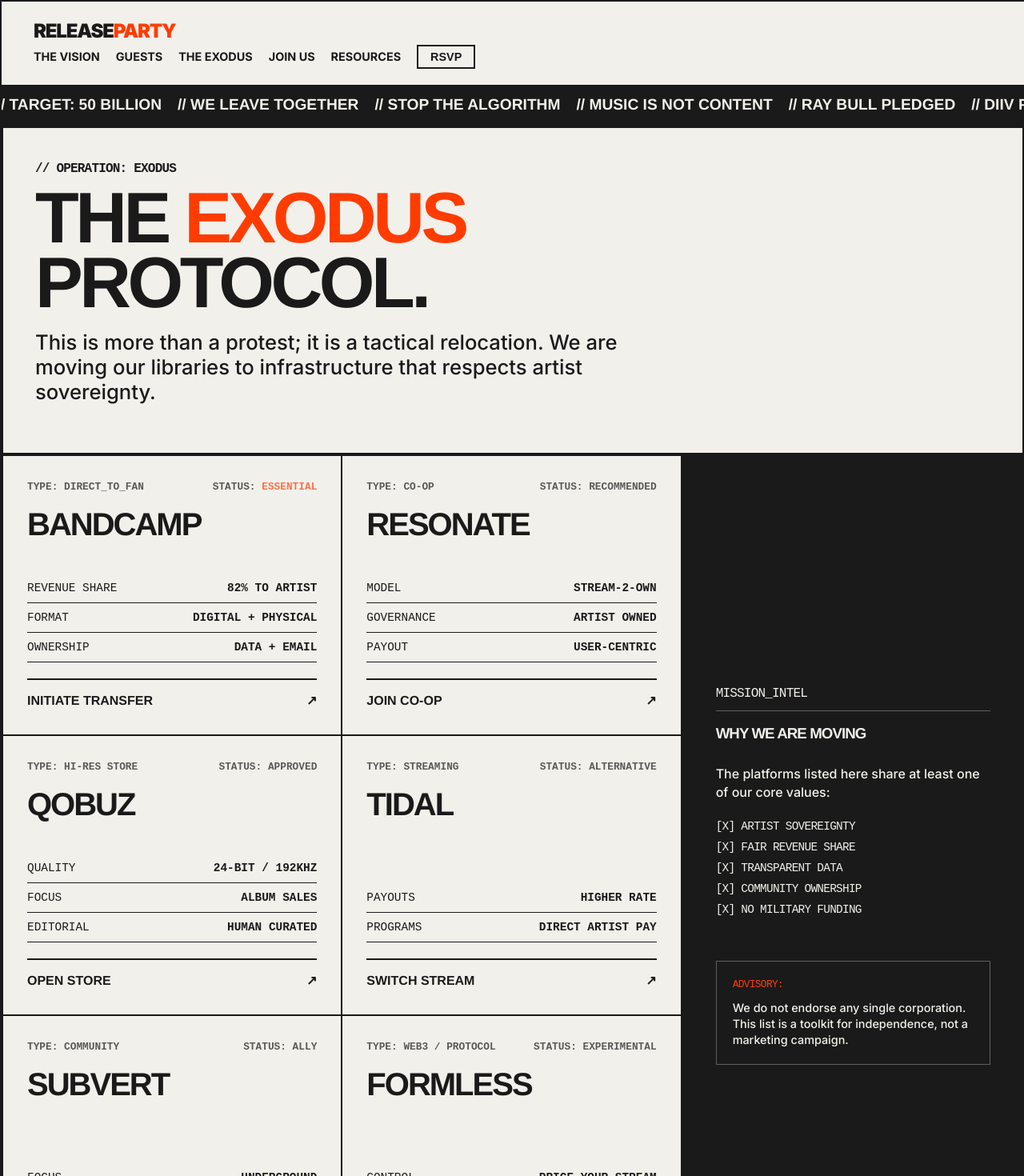
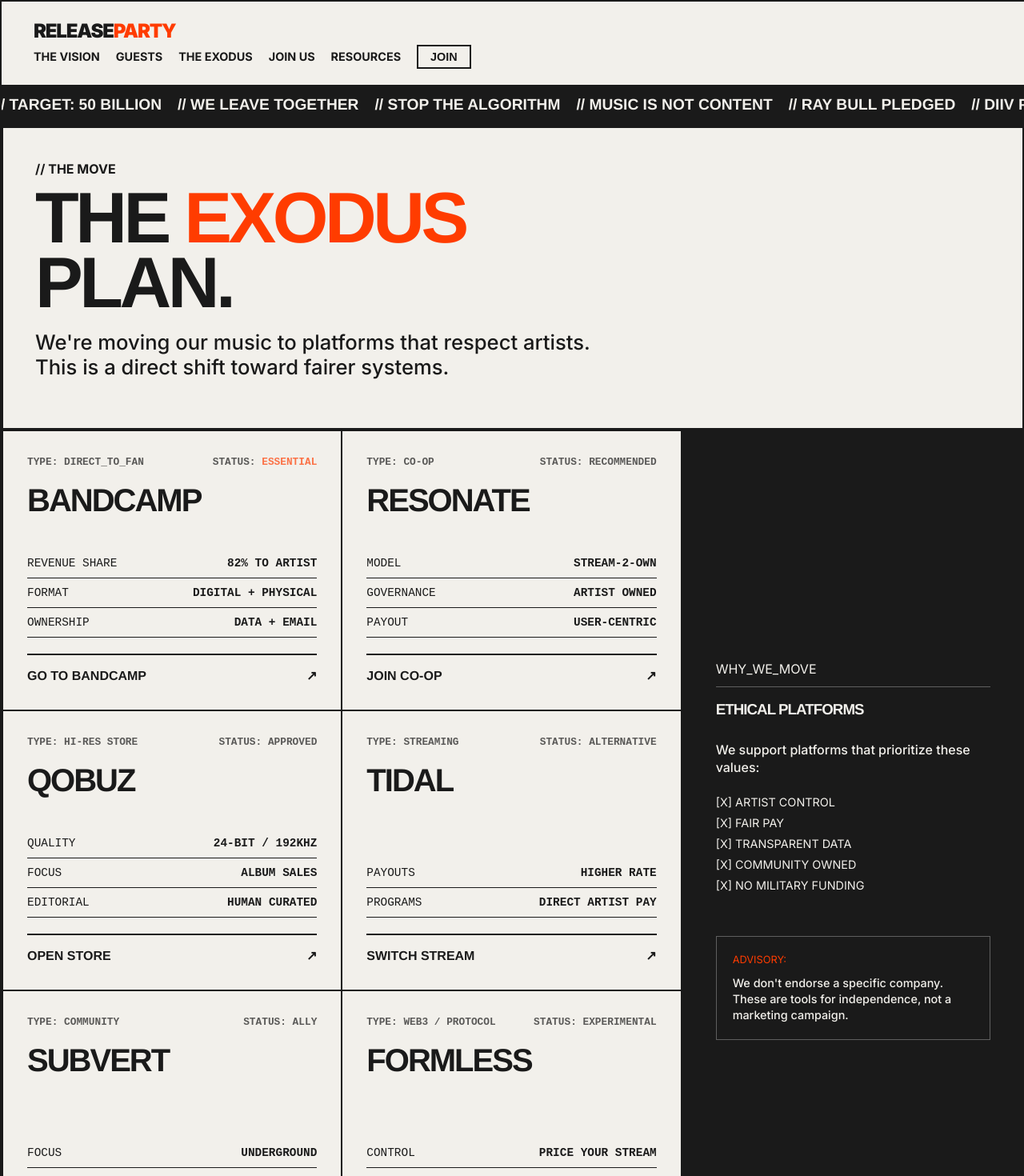
Before and after one commit to ang2990/releaseparty, a SvelteKit app: page /exodus in a window 1280 px wide. Shown: the top 1470 px of the page at 80% size. Built offline with nearby package versions, Linux system fonts and the light colour scheme.

Commit message:
UX: Remove ridiculous terminology and simplify language
- Replace 'manifest' and 'boarding' with 'join' and 'move'

- Rename CSS classes from manifest to attendee

- Rewrite Vision and Exodus content for direct, person-to-person voice

- Standardize button and modal labels

```diff
--- a/GOOGLE_APPS_SCRIPT.js
+++ b/GOOGLE_APPS_SCRIPT.js
@@ -1,5 +1,5 @@
 /**
- * GOOGLE APPS SCRIPT FOR RELEASE PARTY JOIN FORM
+ * GOOGLE APPS SCRIPT FOR RELEASE PARTY JOIN SCRIPT
  *
  * 1. Create a Google Sheet.
  * 2. Go to Extensions > Apps Script.
--- a/src/app.css
+++ b/src/app.css
@@ -351,13 +351,8 @@
 }
 .btn-outline:hover { background: var(--text-color); color: var(--bg-color); }
 
-/* --- GUEST LIST (MANIFEST) --- */
-.font-mono {
-    font-family: 'Courier New', Courier, monospace;
-    letter-spacing: -0.05em;
-}
-
-.manifest-header {
+/* --- ATTENDEE LIST --- */
+.attendee-header {
     display: flex;
     justify-content: space-between;
     align-items: flex-end;
@@ -366,12 +361,12 @@
     padding-bottom: 20px;
 }
 
-.manifest-list {
+.attendee-list {
     display: flex;
     flex-direction: column;
 }
 
-.manifest-row {
+.attendee-row {
     display: grid;
     grid-template-columns: 0.5fr 2fr 1fr; /* ID, Name, Role */
     align-items: center;
@@ -382,7 +377,7 @@
     position: relative;
 }
 
-.manifest-row:hover {
+.attendee-row:hover {
     background: var(--text-color);
     color: var(--bg-color);
     padding-left: 10px;
@@ -390,24 +385,24 @@
 }
 
 /* On hover, change the accent color elements inside the row if needed */
-.manifest-row:hover .text-accent {
+.attendee-row:hover .text-accent {
     color: var(--bg-color);
 }
 
-.manifest-id {
+.attendee-id {
     font-family: 'Courier New', monospace;
     font-weight: 700;
     opacity: 0.6;
 }
 
-.manifest-name {
+.attendee-name {
     font-family: var(--font-heading);
     font-weight: 900;
     font-size: 1.5rem;
     text-transform: uppercase;
 }
 
-.manifest-role {
+.attendee-role {
     font-family: 'Courier New', monospace;
     font-weight: 700;
     text-align: right;
--- a/src/lib/components/AttendeeCard.svelte
+++ b/src/lib/components/AttendeeCard.svelte
@@ -4,7 +4,7 @@
 
 <div class="ticket-view" style="background-image: url('{image}');">
     <div class="ticket-overlay"></div>
-    <div class="ticket-stamp">RSVP'd</div>
+    <div class="ticket-stamp">JOINED</div>
     <div class="ticket-data">
         <div class="font-mono" style="font-size: 0.8rem; border-bottom: 1px solid rgba(255,255,255,0.5); padding-bottom: 5px; margin-bottom: 5px;">USER_ID: #{id}</div>
         <h2 style="font-size: 3rem; line-height: 1; text-transform: uppercase;">{name}</h2>
--- a/src/routes/+layout.svelte
+++ b/src/routes/+layout.svelte
@@ -34,7 +34,7 @@
                 modal.style.display = 'flex';
             }
             if (modalTitle) {
-                modalTitle.innerText = role + " RSVP";
+                modalTitle.innerText = "JOIN AS " + role;
             }
         }
 
@@ -72,7 +72,7 @@
             <a href="/exodus" class="nav-link">The Exodus</a>
             <a href="/join" class="nav-link">Join Us</a>
             <a href="/resources" class="nav-link">Resources</a>
-            <button type="button" class="nav-link text-accent" onclick={() => openModal('RSVP')}>RSVP</button>
+            <button type="button" class="nav-link text-accent" onclick={() => openModal('ARTIST')}>JOIN</button>
         </nav>
     </header>
 
@@ -126,15 +126,15 @@
     <div class="modal-overlay" id="modal">
         <div class="modal-box">
             <div style="display: flex; justify-content: space-between; margin-bottom: 20px;">
-                <h2 id="modal-title">RSVP</h2>
+                <h2 id="modal-title">JOIN</h2>
                 <button style="font-size: 2rem; cursor: pointer; line-height: 0.5; background: none; border: none; color: inherit; padding: 0;" onclick={() => closeModal()}>&times;</button>
             </div>
-            <p style="margin-bottom: 30px;">Add your leverage to the movement. Your data will be recorded in the collective manifest.</p>
+            <p style="margin-bottom: 30px;">Add your leverage to the movement. Your information will be added to our list.</p>
 
             {#if modalSuccess}
                 <div style="text-align: center; padding: 40px 0;">
                     <h2 class="text-large text-accent" style="margin-bottom: 20px;">CONFIRMED</h2>
-                    <p style="font-weight: 700;">Manifest Signed. Welcome to the Exodus.</p>
+                    <p style="font-weight: 700;">Joined. Welcome to the Exodus.</p>
                     <button class="btn" style="margin-top: 40px;" onclick={() => closeModal()}>DISMISS</button>
                 </div>
             {:else}
@@ -164,7 +164,7 @@
                     </div>
 
                     <button class="btn" style="width: 100%; margin-top: 20px;" disabled={modalSubmitting}>
-                        {modalSubmitting ? 'TRANSMITTING...' : 'SIGN MANIFEST'}
+                        {modalSubmitting ? 'TRANSMITTING...' : 'JOIN'}
                     </button>
                 </form>
             {/if}
--- a/src/routes/exodus/+page.svelte
+++ b/src/routes/exodus/+page.svelte
@@ -6,10 +6,10 @@
     <!-- HERO SECTION -->
     <div class="grid-row">
         <div class="grid-item" style="padding-bottom: 60px;">
-            <div class="font-mono" style="margin-bottom: 10px; font-weight: 700;">// OPERATION: EXODUS</div>
-            <h1 class="text-huge">The <span class="text-accent">Exodus</span><br>Protocol.</h1>
+            <div class="font-mono" style="margin-bottom: 10px; font-weight: 700;">// THE MOVE</div>
+            <h1 class="text-huge">The <span class="text-accent">Exodus</span><br>Plan.</h1>
             <p class="exodus-intro">
-                This is more than a protest; it is a tactical relocation. We are moving our libraries to infrastructure that respects artist sovereignty.
+                We're moving our music to platforms that respect artists. This is a direct shift toward fairer systems.
             </p>
         </div>
     </div>
@@ -42,7 +42,7 @@
                         </div>
                     </div>
                     <div class="card-action">
-                        INITIATE TRANSFER <span>&nearr;</span>
+                        GO TO BANDCAMP <span>&nearr;</span>
                     </div>
                 </a>
 
@@ -170,24 +170,24 @@
         <div class="grid-item-nopad">
             <div class="mission-brief">
                 <div class="font-mono" style="margin-bottom: 20px; border-bottom: 1px solid rgba(255,255,255,0.3); padding-bottom: 10px;">
-                    MISSION_INTEL
+                    WHY_WE_MOVE
                 </div>
-                <h3 style="margin-bottom: 30px;">Why We Are Moving</h3>
+                <h3 style="margin-bottom: 30px;">Ethical Platforms</h3>
 
                 <p style="margin-bottom: 20px; font-size: 1rem;">
-                    The platforms listed here share at least one of our core values:
+                    We support platforms that prioritize these values:
                 </p>
                 <ul class="font-mono" style="list-style: none; font-size: 0.9rem; line-height: 1.8;">
-                    <li>[X] ARTIST SOVEREIGNTY</li>
-                    <li>[X] FAIR REVENUE SHARE</li>
+                    <li>[X] ARTIST CONTROL</li>
+                    <li>[X] FAIR PAY</li>
                     <li>[X] TRANSPARENT DATA</li>
-                    <li>[X] COMMUNITY OWNERSHIP</li>
+                    <li>[X] COMMUNITY OWNED</li>
                     <li>[X] NO MILITARY FUNDING</li>
                 </ul>
 
                 <div style="margin-top: 50px; padding: 20px; border: 1px solid rgba(255,255,255,0.3);">
                     <div class="font-mono" style="font-size: 0.8rem; margin-bottom: 10px; color: var(--accent-color);">ADVISORY:</div>
-                    <p style="font-size: 0.9rem;">We do not endorse any single corporation. This list is a toolkit for independence, not a marketing campaign.</p>
+                    <p style="font-size: 0.9rem;">We don't endorse a specific company. These are tools for independence, not a marketing campaign.</p>
                 </div>
             </div>
         </div>
--- a/src/routes/guest-list/+page.svelte
+++ b/src/routes/guest-list/+page.svelte
@@ -30,7 +30,7 @@
     <div class="grid-row grid-sidebar" id="guestlist">
         <!-- LEFT: THE ATTENDEES LIST -->
         <div class="grid-item" style="background: var(--bg-color);">
-            <div class="manifest-header">
+            <div class="attendee-header">
                 <div>
                     <h2 class="text-large">Attendees</h2>
                     <p class="font-mono" style="font-size: 0.8rem; margin-top: 5px;">// FULL_DATABASE_SYNC</p>
@@ -43,7 +43,7 @@
                 >
             </div>
 
-            <div class="manifest-list">
+            <div class="attendee-list">
                 {#each filteredAttendees as attendee}
                     <AttendeeRow
                         {...attendee}
```
Also changed, not shown: src/lib/components/AttendeeRow.svelte (+4 -4 lines), src/routes/+page.svelte (+6 -6 lines), src/routes/join/+page.svelte (+4 -4 lines), src/routes/vision/+page.svelte (+7 -7 lines), 1 other file (tests, documents, lock files or other folders).
